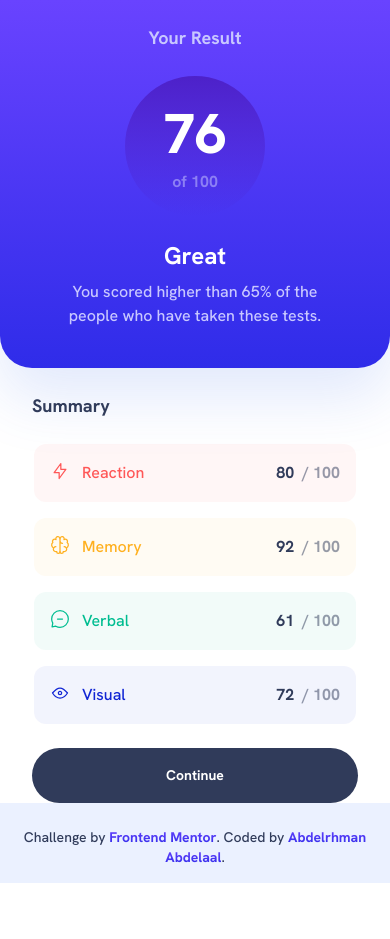
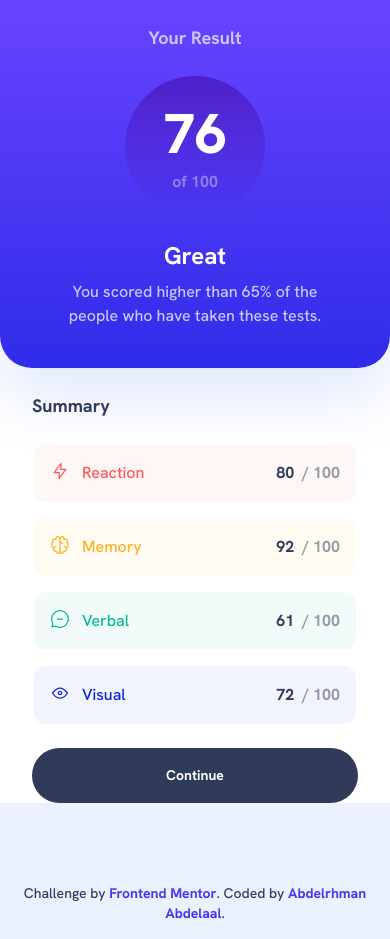
Before and after one commit to MrBlackvanta/results-summary-component, a React (Vite) app: page / in a window 390 px wide. Before the commit the page ends 883 px from the top, so only its background shows below. Built offline with nearby package versions, Linux system fonts and the light colour scheme.

Commit message:
Refactor layout in App component to use grid-rows for footer positioning and adjust main content alignment

```diff
--- a/src/App.tsx
+++ b/src/App.tsx
@@ -2,11 +2,11 @@ import { ResultSummary } from "components";
 
 export default function App() {
   return (
-    <div className="bg-pale-blue relative grid min-h-dvh w-full grid-cols-1 sm:place-content-center">
-      <main className="mx-auto w-full max-w-184">
+    <div className="bg-pale-blue relative grid min-h-dvh w-full grid-rows-[1fr_auto] sm:place-content-center">
+      <main className="mx-auto w-full max-w-184 place-self-center">
         <ResultSummary />
       </main>
-      <footer className="text-dark-gray-blue absolute bottom-4 w-full text-center text-sm font-light">
+      <footer className="text-dark-gray-blue mt-auto w-full pb-4 text-center text-sm font-light">
         Challenge by{" "}
         <a
           href="https://www.frontendmentor.io?ref=challenge"
```
